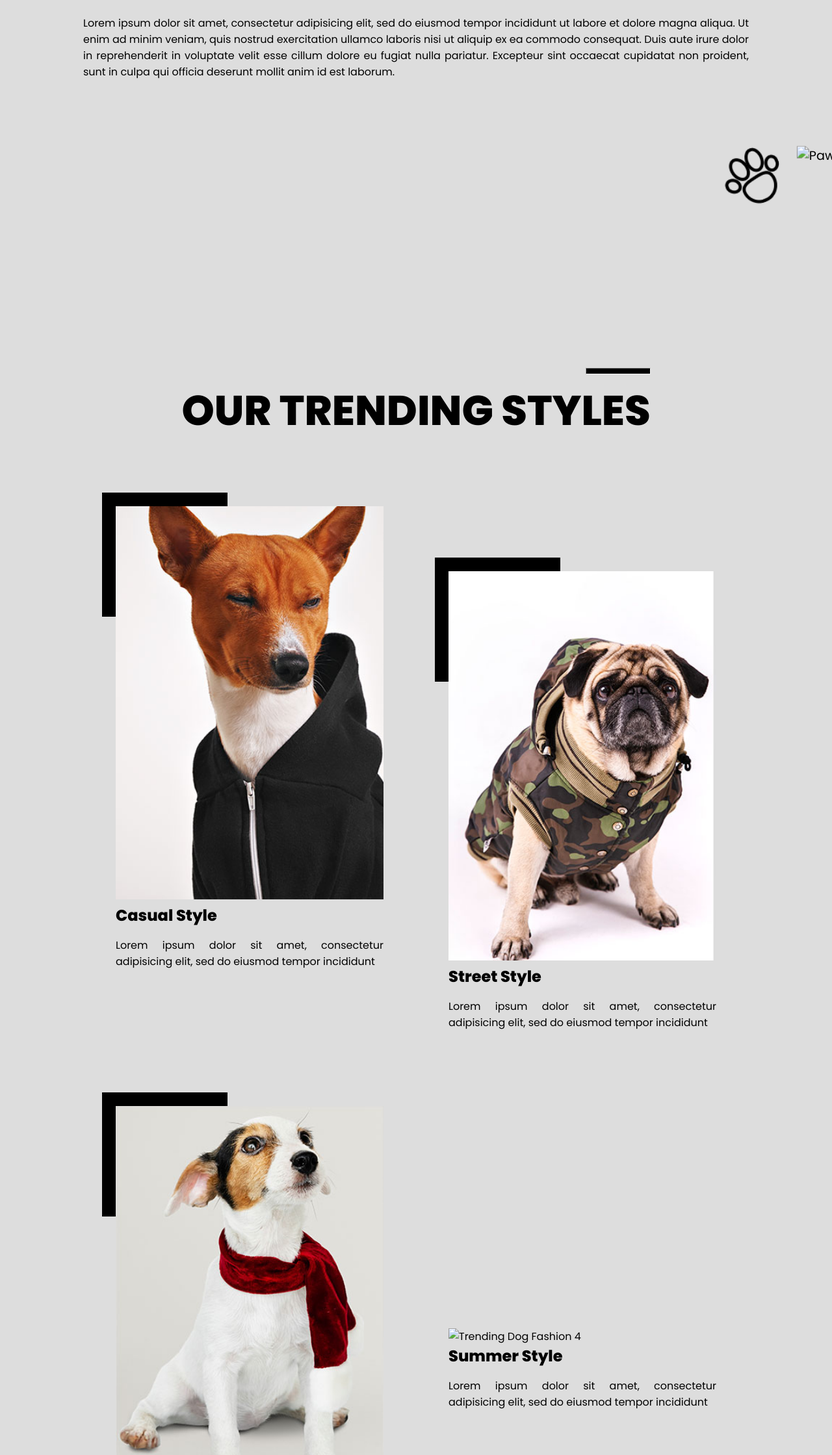
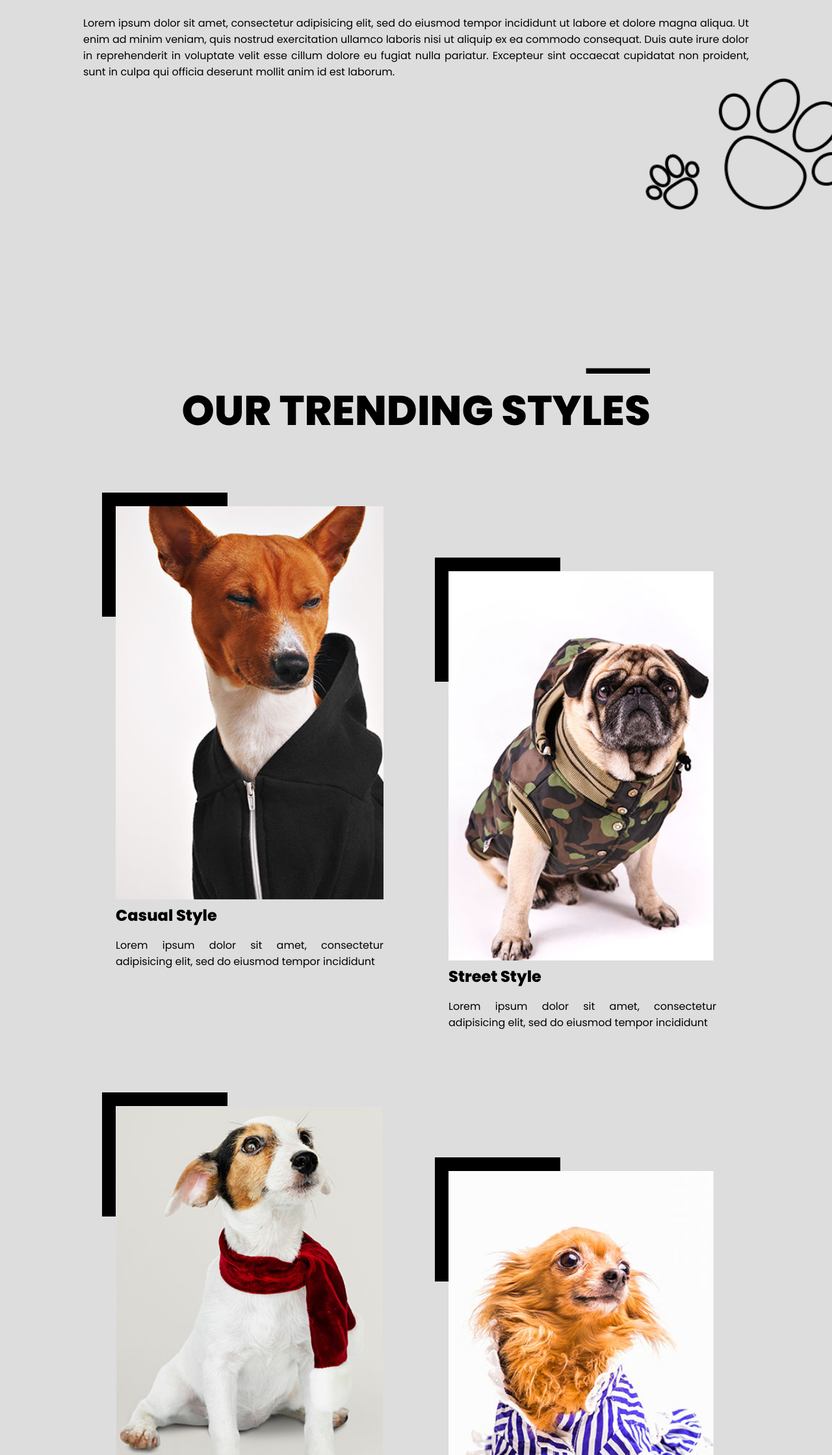
Before and after one commit to diethermarcelo/pet-style, a plain HTML site: page index.html in a window 1280 px wide. Shown: the part 1192-3431 px from the top of the page at 65% size. Drawn offline with Linux system fonts and the light colour scheme; the site is published under a folder, as on GitHub Pages, so addresses that start at the root find nothing.

Commit message:
Fix relative path

```diff
--- a/index.html
+++ b/index.html
@@ -64,8 +64,8 @@
                 </p>
             </div>
             <div class="paws flex gap-2 absolute">
-                <img src="./assets/img/Small-Paw.png" alt="Paws" class="mt-auto">
-                <img src="/assets/img/Big-Paw.png" alt="Paws">
+                <img src="./assets/img/Small-paw.png" alt="Paws" class="mt-auto">
+                <img src="./assets/img/Big-Paw.png" alt="Paws">
             </div>
         </section>
         <section id="trendings" class="main-sections">
@@ -111,8 +111,8 @@
                         <div class="col-12 col-md-6 py-5 trend-dog-container px-5">
                             <div class="trend-dog">
                                 <div class="relative image-container">
-                                    <img src="/assets/img/Half-Frame.png" alt="" class="half-frame absolute">
-                                    <img src="/assets/img/Dog-4.jpg" alt="Trending Dog Fashion 4" class="img-main img-responsive">
+                                    <img src="./assets/img/Half-Frame.png" alt="" class="half-frame absolute">
+                                    <img src="./assets/img/Dog-4.jpg" alt="Trending Dog Fashion 4" class="img-main img-responsive">
                                 </div>
                                 <h2> Summer Style </h2>
                                 <p class="text-justify"> Lorem ipsum dolor sit amet, consectetur adipisicing elit, sed do eiusmod tempor incididunt </p>
```
